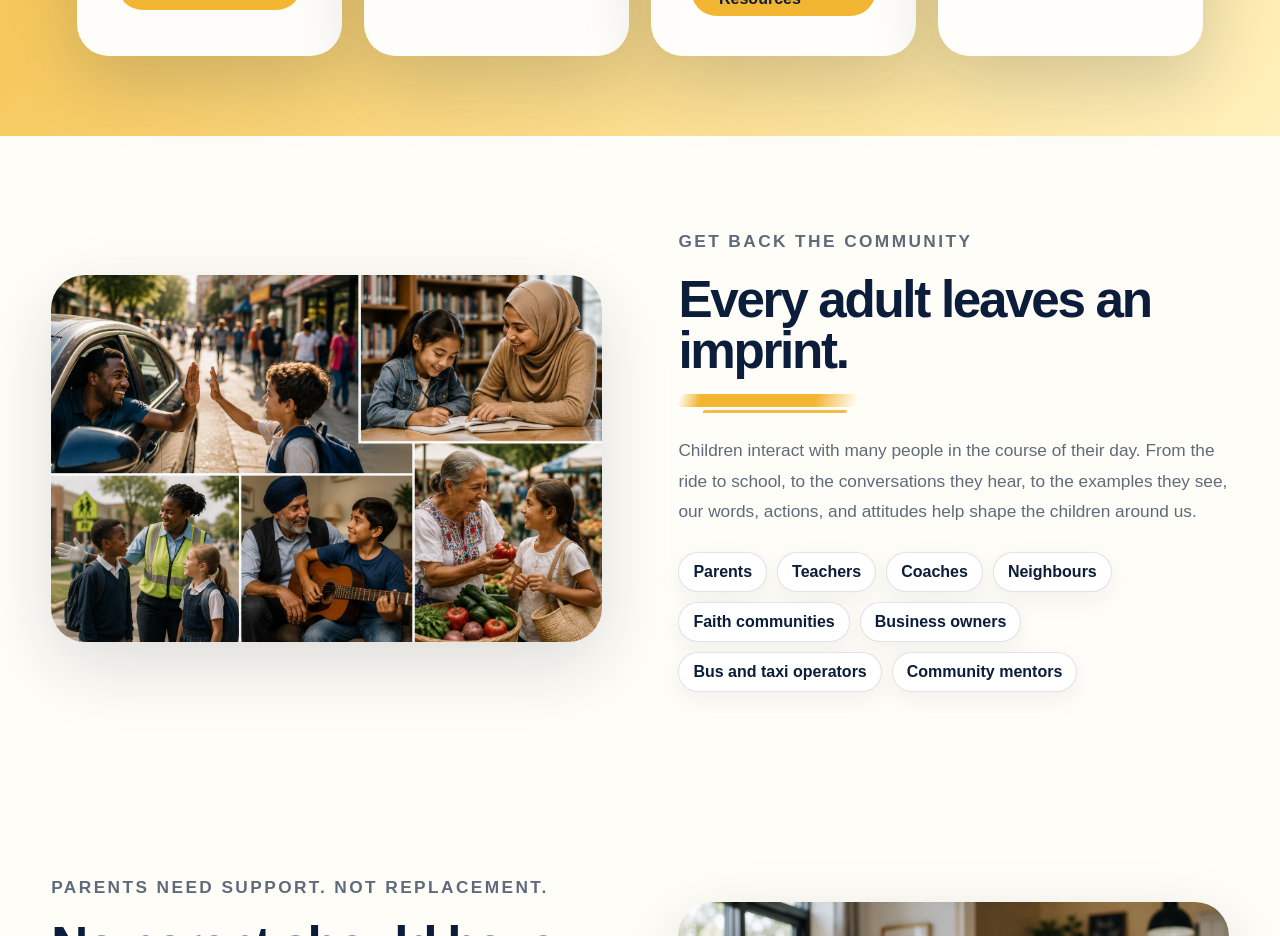
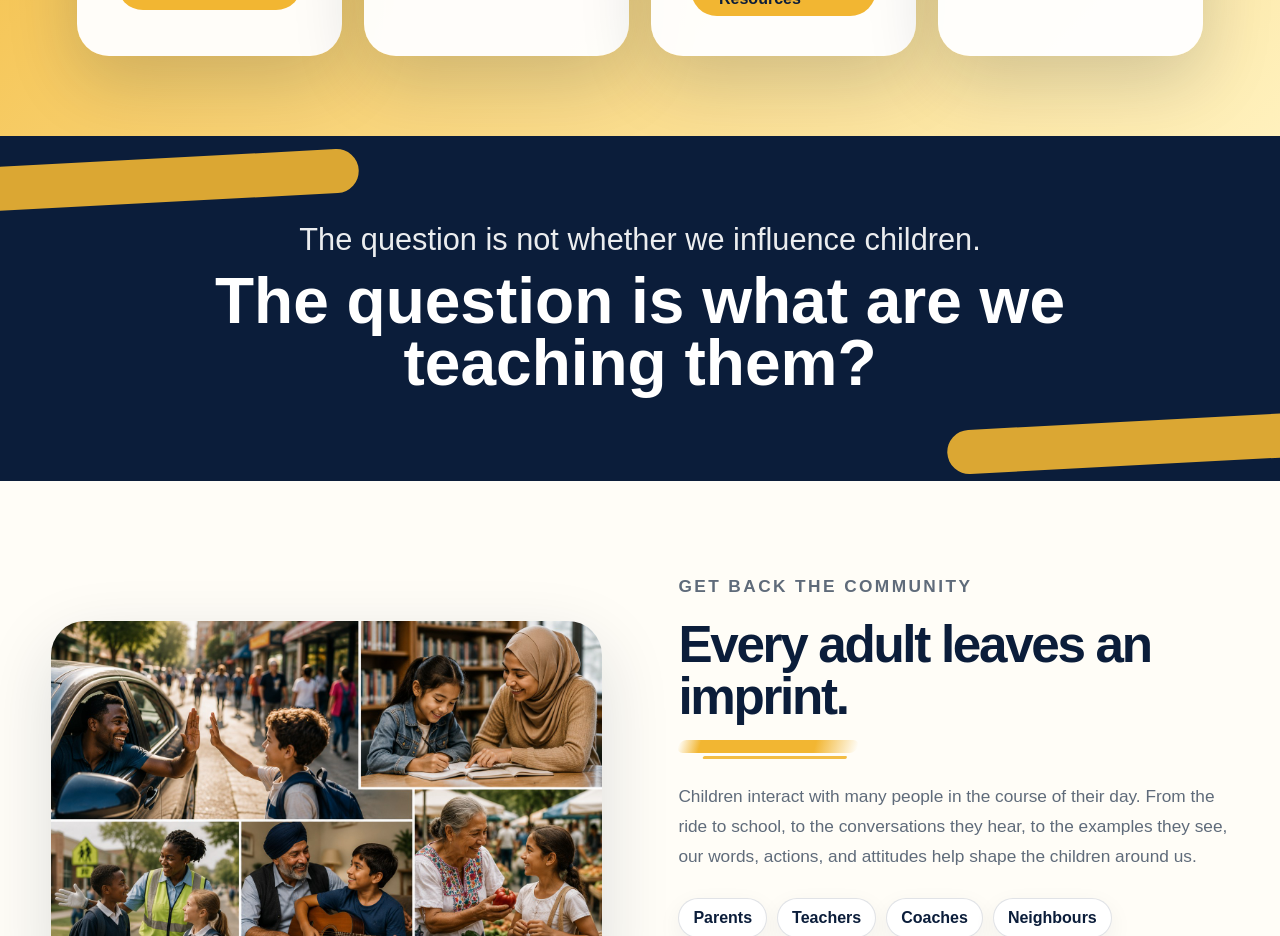
Before and after one commit to nathleegrant-lang/raise-them-right, a Next.js app: page / in a window 1280 px wide. Shown: the part 1280-2216 px from the top of the page. Built offline with nearby package versions, Linux system fonts and the light colour scheme.

Commit message:
Update page.tsx

```diff
--- a/src/app/page.tsx
+++ b/src/app/page.tsx
@@ -135,7 +135,12 @@ export default function Home() {
       </div>
     </section>
 
-
+        <section className="quote-band">
+        <div>
+          <p>The question is not whether we influence children.</p>
+          <h2>The question is what are we teaching them?</h2>
+        </div>
+      </section>
       <section id="community" className="section community-section">
         <div className="image-panel wide">
           <Image
```
